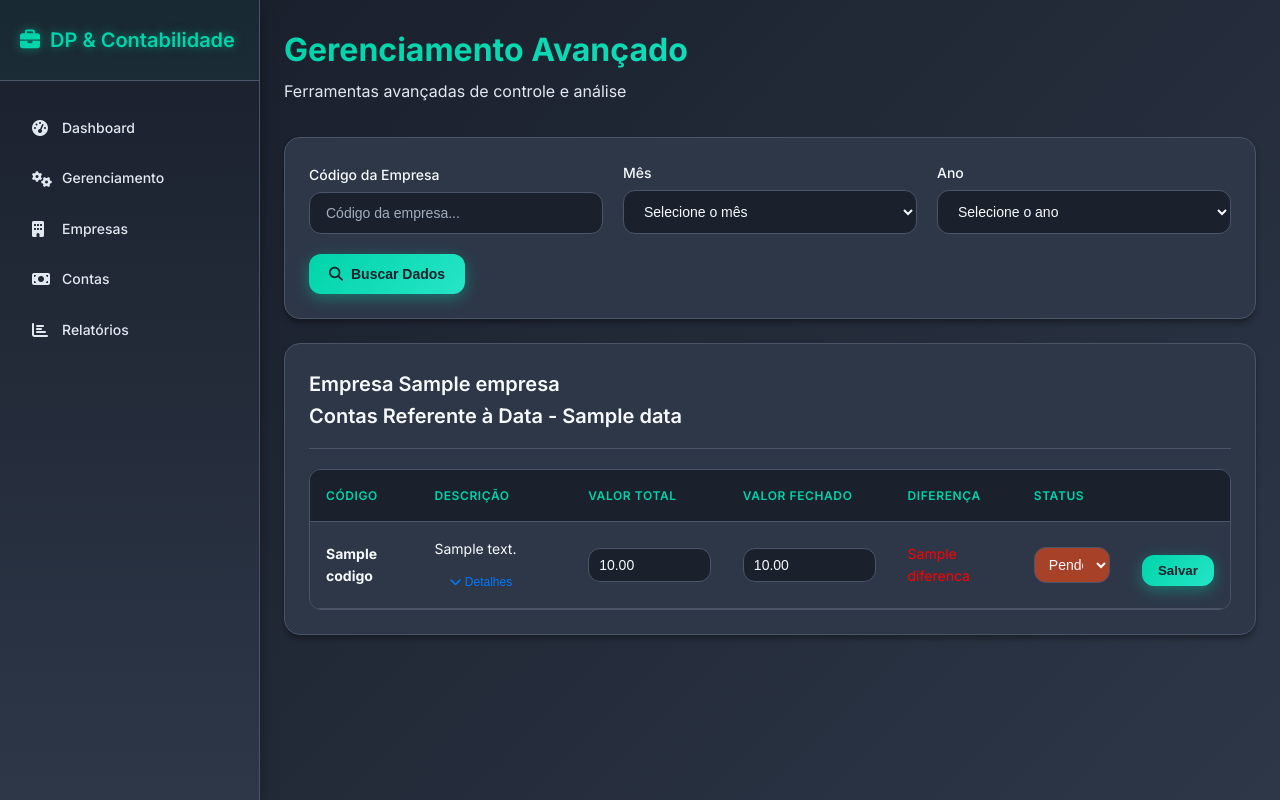
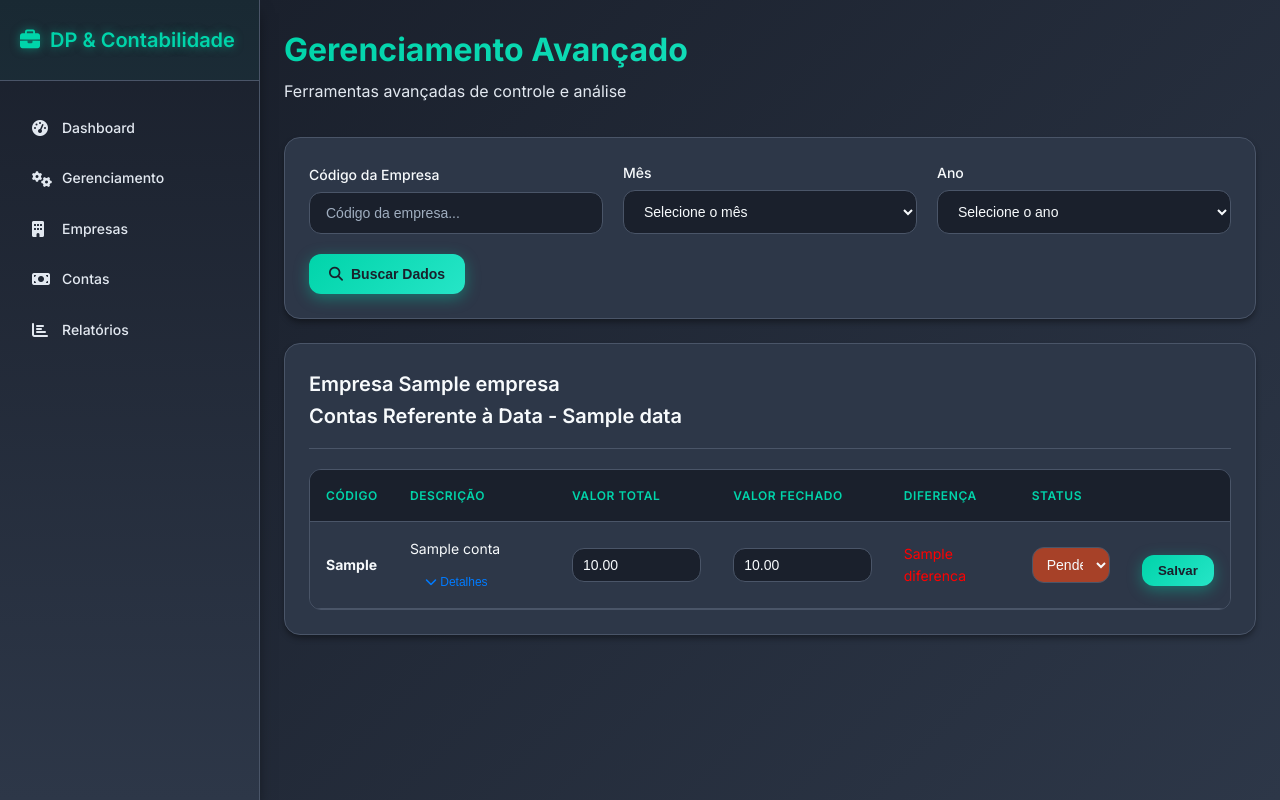
Before and after one commit to GabigolDEVPY/Gestao-DP-contabil, a Flask app: template templates/gerenciamento.html in a window 1280 px wide. Run offline with Flask 3, Linux system fonts and the light colour scheme; the template is opened without the code that fills it: most values are stand-ins (such as "Sample title", 1, 10 or a date in 2020).

Commit message:
add files

```diff
--- a/templates/gerenciamento.html
+++ b/templates/gerenciamento.html
@@ -73,10 +73,10 @@
         <tbody id="contaLista">
           {% for conta in contas %}
           <tr>
-            <td><strong>{{ conta.codigo }}</strong></td>
+            <td><strong>{{ conta.conta_codigo }}</strong></td>
             <td>
-              {{ conta.descricao }}
-              <button type="button" class="btn-descricao-toggle" onclick="toggledesc('{{ conta.codigo }}')">
+              {{ conta.conta_nome}}
+              <button type="button" class="btn-descricao-toggle" data-codigo="{{ conta.codigo }}">
                 <i class="fas fa-chevron-down"></i> Detalhes
               </button>
             </td>
@@ -90,7 +90,7 @@
               <span style="color: red;">{{ conta.diferenca }}</span>
             </td>
             <td>
-              <select name="status" id="status_{{ conta.descricao }}" data-conta="{{ conta.codigo }}" class="statusSelect" onchange="mudarCor(this)">
+              <select name="status" id="status_{{ conta.descricao }}" data-conta="{{ conta.codigo }}" class="statusSelect">
                 <option value="Pendente" {% if conta.contabilizado == 'Pendente' %}selected{% endif %}>Pendente</option>
                 <option value="Feito" {% if conta.contabilizado == 'Feito' %}selected{% endif %}>Feito</option>
                 <option value="Fazendo" {% if conta.contabilizado == 'Fazendo' %}selected{% endif %}>Fazendo</option>
@@ -100,9 +100,9 @@
               <button type="button" class="btn-salvar">Salvar</button>
             </td>
           </tr>
-          <tr id="{{ conta.codigo }}" class="hidden">
+          <tr id="detalhe-{{ conta.codigo }}" class="hidden">
             <td colspan="7">
-              <textarea class="descricao-textarea" rows="3" placeholder="Digite a descrição detalhada da conta...">{{ conta.descricao_detalhada or '' }}</textarea>
+              <textarea class="descricao-textarea" rows="3" placeholder="Digite a descrição detalhada da conta...">{{ conta.conta_descricao or '' }}</textarea>
             </td>
           </tr>
           {% else %}
```
